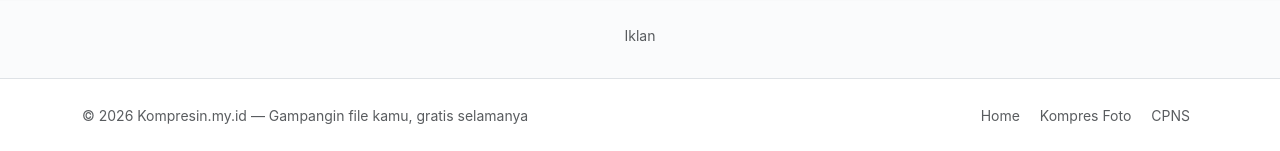
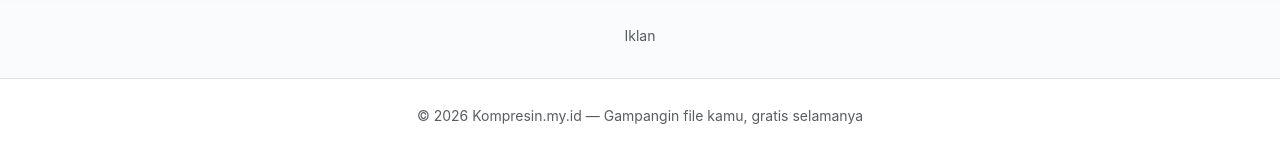
Before and after one commit to Aris0506/kompresfoto, a Flask app: page / in a window 1280 px wide. Shown: the part 2310-2461 px from the top of the page. Run offline with Flask 3, Linux system fonts and the light colour scheme; some libraries are stand-ins or nearby versions.

```diff
--- a/templates/base.html
+++ b/templates/base.html
@@ -64,17 +64,8 @@
     <!-- Footer -->
     <footer class="py-4 border-top bg-white">
         <div class="container">
-            <div class="row align-items-center">
-                <div class="col-md-6 text-center text-md-start">
-                    <small class="text-muted">© 2026 Kompresin.my.id — Gampangin file kamu, gratis selamanya</small>
-                </div>
-                <div class="col-md-6 text-center text-md-end">
-                    <small>
-                        <a href="/" class="text-muted text-decoration-none mx-2">Home</a>
-                        <a href="/kompres-foto" class="text-muted text-decoration-none mx-2">Kompres Foto</a>
-                        <a href="/cpns" class="text-muted text-decoration-none mx-2">CPNS</a>
-                    </small>
-                </div>
+            <div class="text-center text-muted">
+                <small>© 2026 Kompresin.my.id — Gampangin file kamu, gratis selamanya</small>
             </div>
         </div>
     </footer>
```
